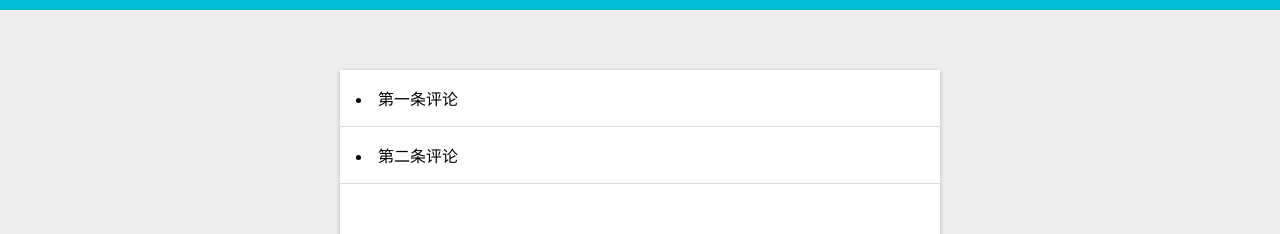
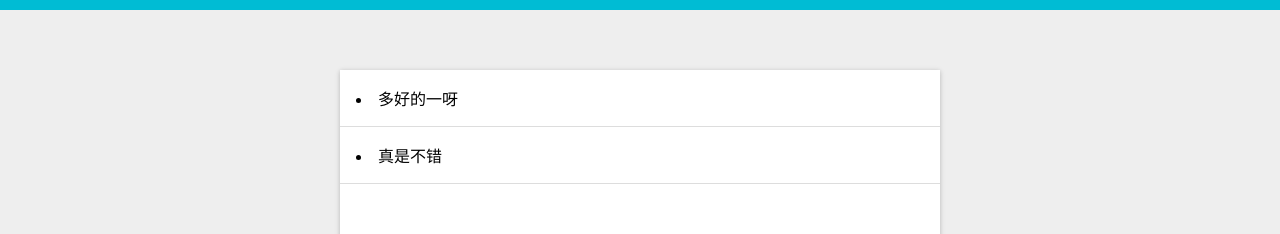
Before and after one commit to happypeter/redux-react-login, a React (Create React App) app: page /post/1 in a window 1280 px wide. Shown: the part 390-624 px from the top of the page. Built offline with nearby package versions, Linux system fonts and the light colour scheme.

Commit message:
post show its own comments

```diff
--- a/src/CommentBox.js
+++ b/src/CommentBox.js
@@ -7,16 +7,22 @@ class CommentBox extends Component {
   handleSubmit = (e) => {
     e.preventDefault()
     let newComment = this.commentInput.value
-    console.log(store.getState())
     store.dispatch({type: 'ADD_COMMENT', comment: newComment})
     this.commentForm.reset()
   }
 
   render() {
+
+    let { postId, comments } = this.props
+    let myComments = comments.filter(value => value.postId ===  postId ).map(item => {
+      return item.content;
+    })
+    console.log('myComments', myComments)
+
     return (
       <div className="comment-box">
         {
-          this.props.comments.map(item => (
+          myComments.map(item => (
             <li className="comment" key={Math.random()}>{item}</li>
           ))
         }
--- a/src/PostPage.js
+++ b/src/PostPage.js
@@ -5,7 +5,6 @@ import CommentBox from './CommentBox'
 class PostPage extends Component {
 
   render() {
-    console.log(this.props.match.params.id)
     let { id } = this.props.match.params
     return (
       <div>
--- a/src/reducers/comment.js
+++ b/src/reducers/comment.js
@@ -1,10 +1,19 @@
 let  comments = [
-    "第一条评论",
-    "第二条评论"
+    {
+      content: '多好的一呀',
+      postId: '1'
+    },
+    {
+      content: '真是不错',
+      postId: '1'
+    },
+    {
+      content: '多好的二呀',
+      postId: '2'
+    }
   ]
 
 export default function commentReducer(state = comments, action) {
-  console.log(action)
   switch (action.type) {
     case 'ADD_COMMENT':
       return [...state ,action.comment]
--- a/src/reducers/like.js
+++ b/src/reducers/like.js
@@ -1,5 +1,4 @@
 export default function likeReducer(state = 0, action) {
-  console.log(action)
   switch (action.type) {
     case 'INCREMENT_LIKE':
       console.log('state', state)
```
